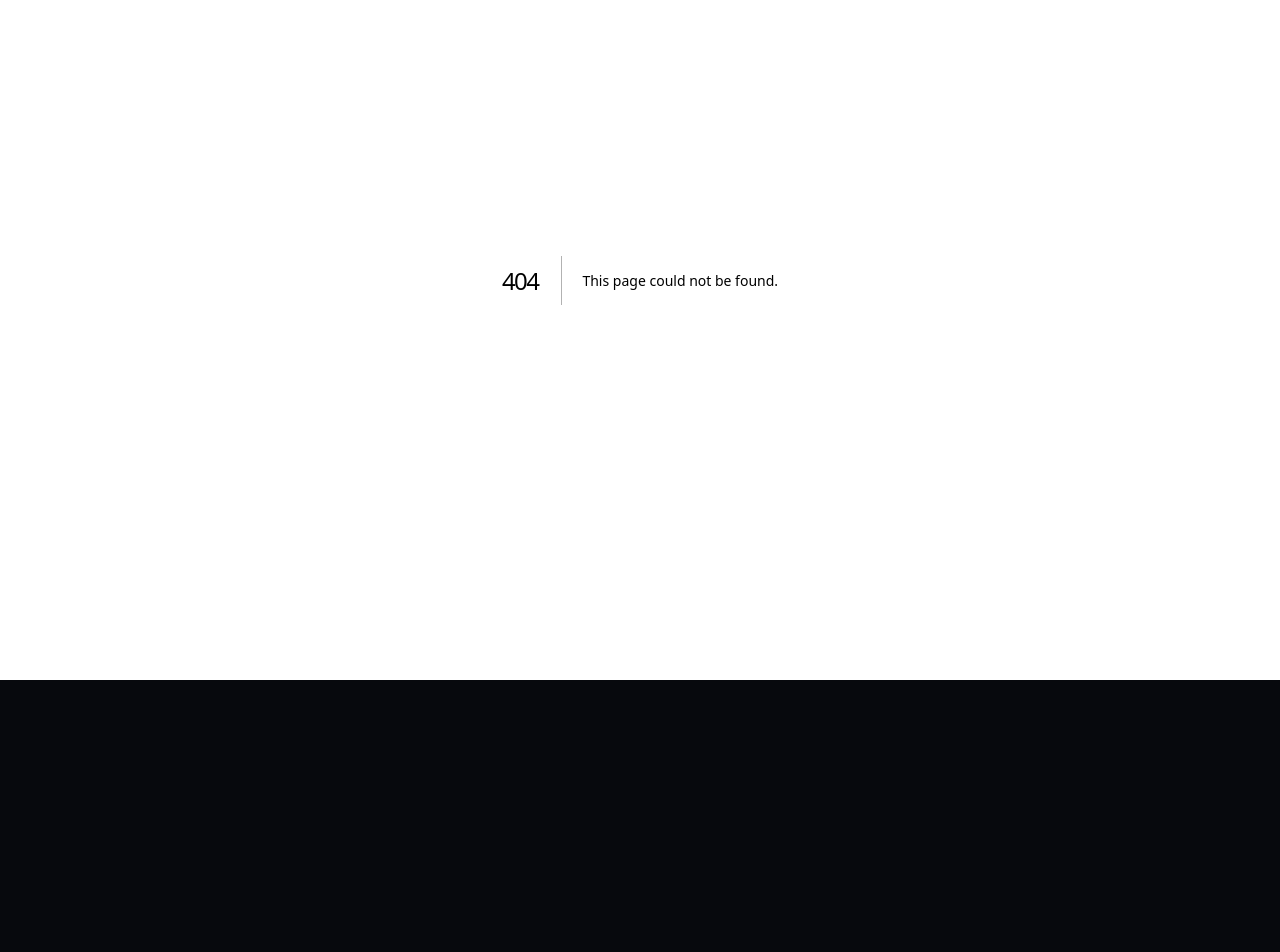
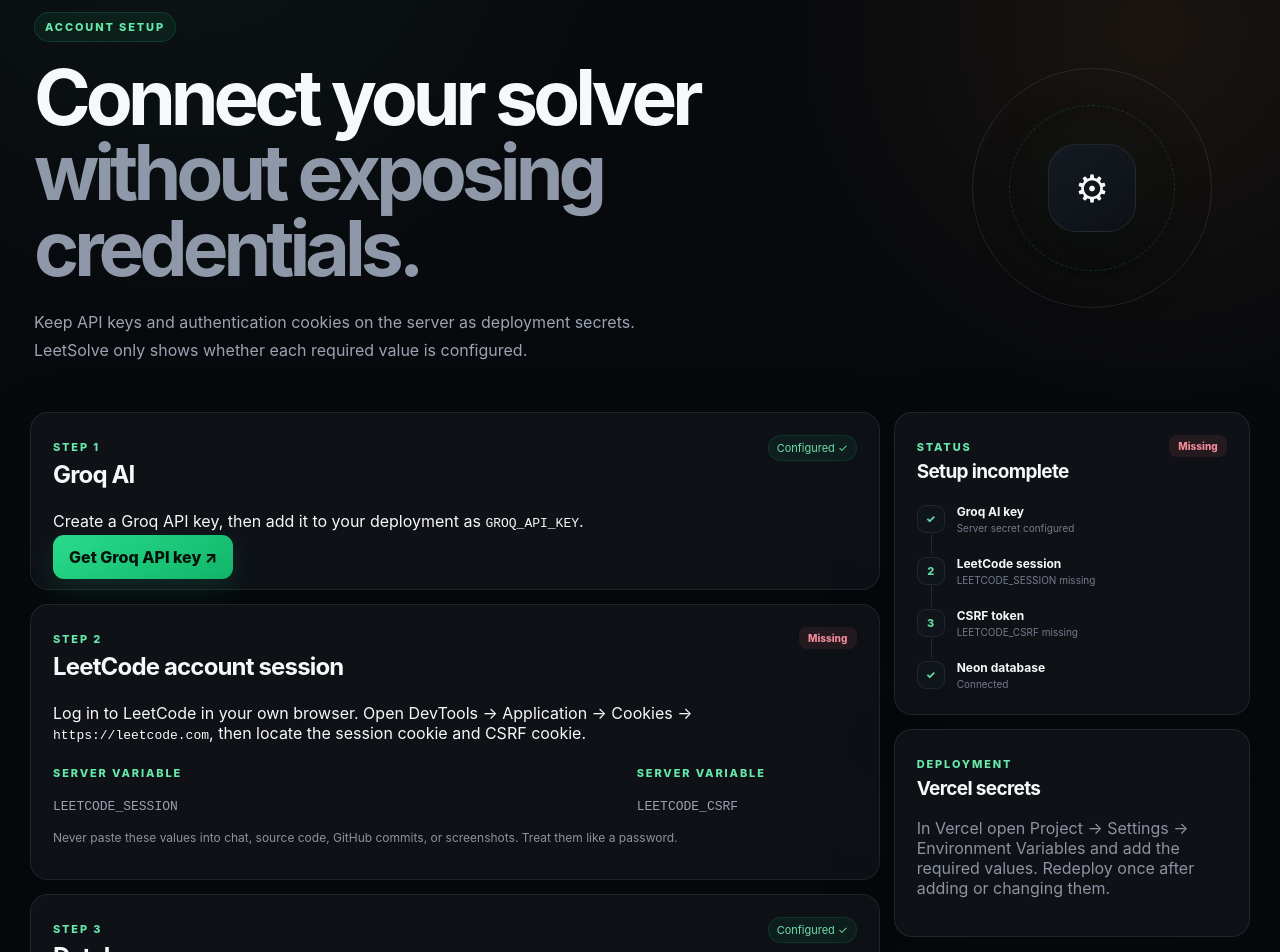
Before and after one commit to void-tech-shiv/leetsolve, a Next.js app: page /setup in a window 1280 px wide. Before the commit this address had no page. Shown: the part 120-1072 px from the top of the page. Before the commit the page ends 800 px from the top, so only its background shows below. Built offline with nearby package versions, Linux system fonts and the light colour scheme; no server answers.

Commit message:
feat: add secure account setup wizard

```diff
--- /dev/null
+++ b/app/setup/page.tsx
@@ -0,0 +1,79 @@
+export const dynamic = "force-dynamic";
+
+function Status({ ok }: { ok: boolean }) {
+  return <span className={ok ? "healthy" : "difficulty hard"}>{ok ? "Configured ✓" : "Missing"}</span>;
+}
+
+export default function SetupPage() {
+  const groq = Boolean(process.env.GROQ_API_KEY);
+  const session = Boolean(process.env.LEETCODE_SESSION);
+  const csrf = Boolean(process.env.LEETCODE_CSRF);
+  const database = Boolean(process.env.DATABASE_URL);
+  const ready = groq && session && csrf && database;
+
+  return (
+    <main className="app-shell">
+      <header className="topbar">
+        <a className="brand" href="/"><span className="brand-mark">L</span><span>LeetSolve</span></a>
+        <a className="primary-link" href="/">← Dashboard</a>
+      </header>
+
+      <section className="hero-panel">
+        <div className="hero-copy">
+          <span className="pill">ACCOUNT SETUP</span>
+          <h1>Connect your solver<br /><span>without exposing credentials.</span></h1>
+          <p>Keep API keys and authentication cookies on the server as deployment secrets. LeetSolve only shows whether each required value is configured.</p>
+        </div>
+        <div className="hero-orbit" aria-hidden="true">
+          <div className="orbit-ring ring-one" /><div className="orbit-ring ring-two" />
+          <div className="orbit-core">{ready ? "✓" : "⚙"}</div>
+        </div>
+      </section>
+
+      <section className="content-grid">
+        <div className="main-column">
+          <article className="panel today-panel">
+            <div className="section-heading"><div><span className="eyebrow">STEP 1</span><h2>Groq AI</h2></div><Status ok={groq} /></div>
+            <p>Create a Groq API key, then add it to your deployment as <code>GROQ_API_KEY</code>.</p>
+            <a className="primary-link" href="https://console.groq.com/keys" target="_blank" rel="noreferrer">Get Groq API key ↗</a>
+          </article>
+
+          <article className="panel today-panel">
+            <div className="section-heading"><div><span className="eyebrow">STEP 2</span><h2>LeetCode account session</h2></div><Status ok={session && csrf} /></div>
+            <p>Log in to LeetCode in your own browser. Open DevTools → Application → Cookies → <code>https://leetcode.com</code>, then locate the session cookie and CSRF cookie.</p>
+            <div className="explanation-grid">
+              <div><span className="eyebrow">SERVER VARIABLE</span><p><code>LEETCODE_SESSION</code></p></div>
+              <div><span className="eyebrow">SERVER VARIABLE</span><p><code>LEETCODE_CSRF</code></p></div>
+            </div>
+            <p className="muted small">Never paste these values into chat, source code, GitHub commits, or screenshots. Treat them like a password.</p>
+          </article>
+
+          <article className="panel today-panel">
+            <div className="section-heading"><div><span className="eyebrow">STEP 3</span><h2>Database</h2></div><Status ok={database} /></div>
+            <p>Add your Neon connection string as <code>DATABASE_URL</code>. It stores schedule settings and solution history, not your LeetCode cookies.</p>
+          </article>
+        </div>
+
+        <aside className="side-column">
+          <article className="panel automation-panel">
+            <div className="section-heading compact"><div><span className="eyebrow">STATUS</span><h2>{ready ? "Setup ready" : "Setup incomplete"}</h2></div><Status ok={ready} /></div>
+            <div className="pipeline">
+              <div className="pipe-item"><span>{groq ? "✓" : "1"}</span><div><strong>Groq AI key</strong><small>{groq ? "Server secret configured" : "GROQ_API_KEY missing"}</small></div></div>
+              <div className="pipe-line" />
+              <div className="pipe-item"><span>{session ? "✓" : "2"}</span><div><strong>LeetCode session</strong><small>{session ? "Server secret configured" : "LEETCODE_SESSION missing"}</small></div></div>
+              <div className="pipe-line" />
+              <div className="pipe-item"><span>{csrf ? "✓" : "3"}</span><div><strong>CSRF token</strong><small>{csrf ? "Server secret configured" : "LEETCODE_CSRF missing"}</small></div></div>
+              <div className="pipe-line" />
+              <div className="pipe-item"><span>{database ? "✓" : "4"}</span><div><strong>Neon database</strong><small>{database ? "Connected" : "DATABASE_URL missing"}</small></div></div>
+            </div>
+          </article>
+
+          <article className="panel history-panel">
+            <div className="section-heading compact"><div><span className="eyebrow">DEPLOYMENT</span><h2>Vercel secrets</h2></div></div>
+            <p className="muted">In Vercel open Project → Settings → Environment Variables and add the required values. Redeploy once after adding or changing them.</p>
+          </article>
+        </aside>
+      </section>
+    </main>
+  );
+}
```
